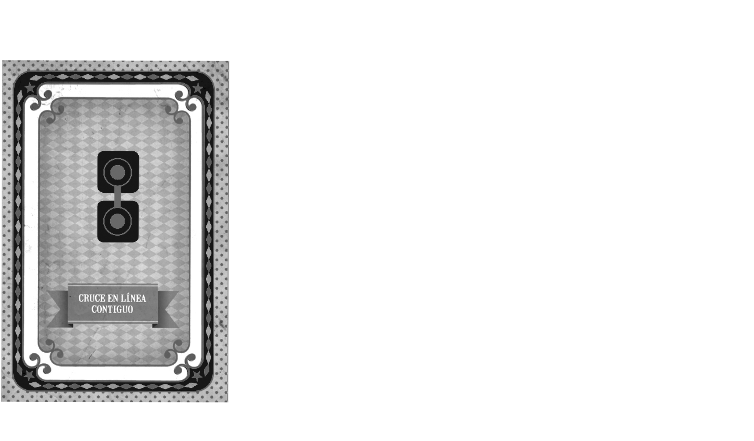
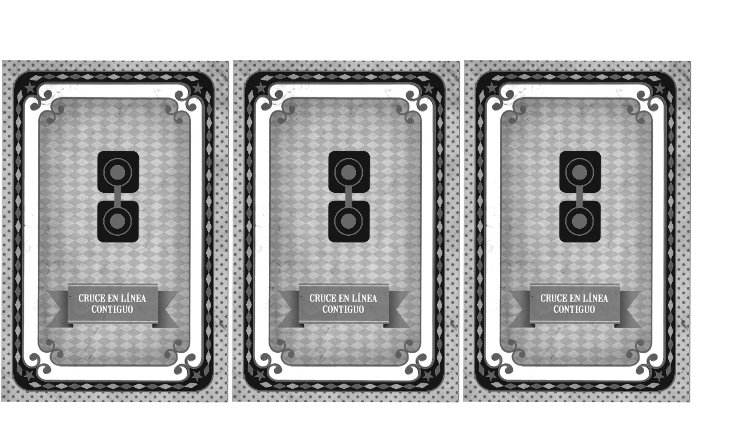
Before and after one commit to achaval-tomas/ingsoft-proyecto, a React (Vite) app: page /play in a window 1280 px wide. Shown: the part 169-610 px from the top of the page, without its empty margins (0-754 px from the left). Built offline with nearby package versions, Linux system fonts and the light colour scheme.

Commit message:
SCRUM-18 basic MovementCardHand.tsx

```diff
--- a/src/containers/Game/Game.tsx
+++ b/src/containers/Game/Game.tsx
@@ -1,8 +1,10 @@
-import MovementCard from "./components/MovementCard";
+import MovementCardHand from "./components/MovementCardHand";
 
 function Game() {
     return (
-        <MovementCard movement="straight-adjacent"/>
+        <MovementCardHand
+            movements={["straight-adjacent", "straight-spaced", "diagonal-spaced"]}
+        />
     );
 }
 
--- /dev/null
+++ b/src/containers/Game/components/MovementCardHand.tsx
@@ -0,0 +1,19 @@
+import { Movement } from "../../../domain/Movement";
+import MovementCard from "./MovementCard";
+
+type MovementCardHandProps = {
+    movements: [Movement, Movement, Movement];
+}
+
+function MovementCardHand({ movements }: MovementCardHandProps) {
+
+    return (
+        <div className="flex flex-row">
+            <MovementCard movement={movements[0]}/>
+            <MovementCard movement={movements[1]}/>
+            <MovementCard movement={movements[2]}/>
+        </div>
+    );
+}
+
+export default MovementCardHand;
```
